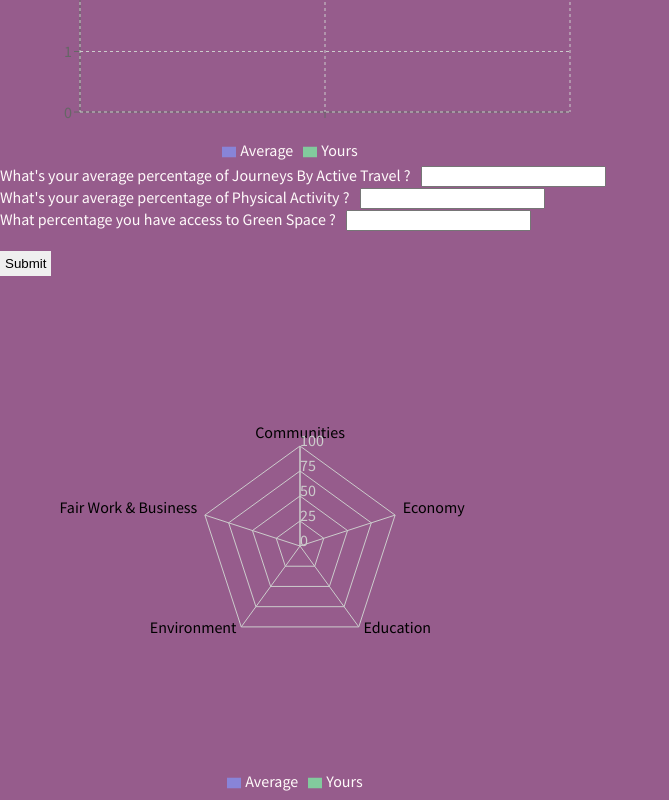
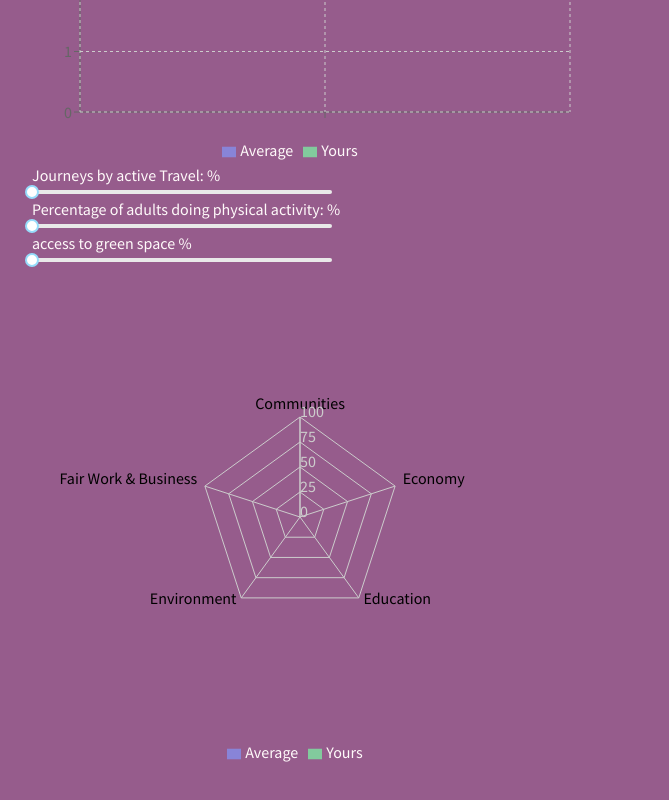
Before and after one commit to rurigrass/beyond-green-test, a React (Create React App) app: page / in a window 1280 px wide. Shown: the part 763-1563 px from the top of the page, without its empty margins (0-669 px from the left). After the commit the page ends 1534 px from the top, so only its background shows below. Built offline with nearby package versions, Linux system fonts and the light colour scheme.

Commit message:
sliders added

```diff
--- a/src/components/RadarCalculations.js
+++ b/src/components/RadarCalculations.js
@@ -8,31 +8,44 @@ class RadarCalculations extends React.Component {
     };
   }
 
-  countCommunities() {
-    var communitiesCounter = 0;
-    for( var i=0; i<3; i++){
-      if(this.props.communitiesArray[i]>0){
-        communitiesCounter++;
-      }
-    }
-    return communitiesCounter
+  communitiesData() {
+    // var communitiesCounter = 0;
+    // for( var i=0; i<3; i++){
+    //   if(this.props.communitiesArray[i]>0){
+    //     communitiesCounter++;
+    //   }
+    // }
+    // console.log("before filter" +this.props.communitiesArray);
+
+    return this.props.communitiesArray.filter(c => !isNaN(c) );
+    // 10 - keep
+    // 0 - keep
+    // NaN - don't keep
   }
 
   totalCommunities() {
-    var communitiesTotal = 0;
-    for(var i=0; i<this.countCommunities(); i++){
-      communitiesTotal = communitiesTotal + this.props.communitiesArray[i];
-    }
-    return communitiesTotal
+    // var communitiesTotal = 0;
+    // for(var i=0; i<this.countCommunities(); i++){
+    //   communitiesTotal = communitiesTotal + this.props.communitiesArray[i];
+    // }
+    // console.log("before filter "+this.props.communitiesArray);
+    const commData = this.communitiesData();
+    // console.log("after filter "+commData);
+    const result = commData.reduce( (accumulator, currentValue) => accumulator + currentValue , 0);
+    // console.log("after sum "+result);
+
+    return result;
+
   }
 
   averageCommunities() {
-    const average = this.totalCommunities() / this.countCommunities();
+    const average = this.totalCommunities() / this.communitiesData().length;
+    // console.log(average);
     return average
   }
 
   render() {
-    console.log(this.totalCommunities());
+    // console.log(this.totalCommunities());
     return(
       <div>
         <RadarGraphComponent communities={this.averageCommunities()}/>
--- a/src/components/RadarFormView.js
+++ b/src/components/RadarFormView.js
@@ -1,35 +1,35 @@
 import React from 'react';
+import Slider from 'rc-slider';
+import 'rc-slider/assets/index.css';
 
 const RadarFormView = (props) => {
 
-  function handleSubmit(event){
-    event.preventDefault();
-    props.handleActiveTravelInput(event);
-    props.handlePhysicalActivityInput(event);
-    props.handleGreenSpaceInput(event);
+  function handleActiveTravelChange(number){
+    props.handleActiveTravelSlider(number);
+  }
+
+  function handleActivePhysicalActivityChange(number){
+    props.handleActivePhysicalActivitySlider(number);
+  }
+
+  function handleAccessToGreenSpaceChange(number){
+    props.handleAccessToGreenSpaceSlider(number);
   }
 
   return(
-      <form onSubmit={handleSubmit}>
-        <div className='radar-form-queries'>
-          <label htmlFor='active_travel_input'>What's your average percentage of Journeys By Active Travel ?</label>
-          <input type='number' id='active_travel_input'/>
-          <br/>
-        </div>
-        <div className='radar-form-queries'>
-          <label htmlFor='physical_activity_input'>What's your average percentage of Physical Activity ?</label>
-          <input type='number' id='physical_activity_input'/>
-          <br/>
-        </div>
-        <div className='radar-form-queries'>
-          <label htmlFor='green_space_input'>What percentage you have access to Green Space ?</label>
-        <input type='number' id='green_space_input'/>
-          <br/>
-        </div>
-        <button type="submit" id="submit" value="submit">Submit</button>
-      </form>
-    )
+    <div id="sliders">
+      <span> Journeys by active Travel: %{props.journeysByActiveTravelNumber}
+        <Slider id="active_travel" type="range" style={{width: 300}} min={0} max={100} step={1} defaultValue={0} onChange={handleActiveTravelChange}
+        /></span>
+        <span> Percentage of adults doing physical activity: %{props.adultsPhysicalActivityNumber}
+          <Slider id="physical_activity" type="range" style={{width: 300}} min={0} max={100} step={1} defaultValue={0} onChange={handleActivePhysicalActivityChange}
+          /></span>
+          <span> access to green space %{props.accessToGreenSpaceNumber}
+            <Slider id="access_to_green_space" type="range" style={{width: 300}} min={0} max={100} step={1} defaultValue={0} onChange={handleAccessToGreenSpaceChange}
+            /></span>
+          </div>
+        )
 
-}
+      }
 
-export default RadarFormView;
+      export default RadarFormView;
--- a/src/components/SliderBar.js
+++ b/src/components/SliderBar.js
@@ -1,10 +1,5 @@
-// import React from 'react';
-// import InputRange from 'react-input-range';
 import React from 'react';
 import Slider from 'rc-slider';
-// We can just import Slider or Range to reduce bundle size
-// import Slider from 'rc-slider/lib/Slider';
-// import Range from 'rc-slider/lib/Range';
 import 'rc-slider/assets/index.css';
 //
 class SliderBar extends React.Component {
--- a/src/containers/RadarContainerBox.js
+++ b/src/containers/RadarContainerBox.js
@@ -13,36 +13,34 @@ class RadarContainerBox extends React.Component {
       adultsPhysicalActivity: null,
       accessToGreenSpace: null
     }
-    this.handleActiveTravelInput = this.handleActiveTravelInput.bind(this);
-    this.handlePhysicalActivityInput = this.handlePhysicalActivityInput.bind(this);
-    this.handleGreenSpaceInput = this.handleGreenSpaceInput.bind(this);
-  }
-
-  handleActiveTravelInput(event){
-    const activeTravelInput = parseInt((event.target.active_travel_input.value), 10);
-    this.setState({journeysByActiveTravel: activeTravelInput});
-  }
-
-  handlePhysicalActivityInput(event){
-    const physicalActivityInput = parseInt((event.target.physical_activity_input.value), 10);
-    this.setState({adultsPhysicalActivity: physicalActivityInput});
-  }
-
-  handleGreenSpaceInput(event){
-    const greenSpaceInput = parseInt((event.target.green_space_input.value), 10);
-    this.setState({accessToGreenSpace: greenSpaceInput});
+    this.handleActiveTravelSlider = this.handleActiveTravelSlider.bind(this);
+    this.handleActivePhysicalActivitySlider = this.handleActivePhysicalActivitySlider.bind(this);
+    this.handleAccessToGreenSpaceSlider = this.handleAccessToGreenSpaceSlider.bind(this);
   }
 
 
+  handleActiveTravelSlider(number){
+    this.setState({journeysByActiveTravel: number});
+  }
 
+  handleActivePhysicalActivitySlider(number){
+    this.setState({adultsPhysicalActivity: number})
+  }
+
+  handleAccessToGreenSpaceSlider(number){
+    this.setState({accessToGreenSpace: number})
+  }
 
   render(){
     return(
       <div className='container-radar-contents'>
         <RadarFormView
-          handleActiveTravelInput={this.handleActiveTravelInput}
-          handlePhysicalActivityInput={this.handlePhysicalActivityInput}
-          handleGreenSpaceInput={this.handleGreenSpaceInput}
+          handleActiveTravelSlider={this.handleActiveTravelSlider}
+          handleActivePhysicalActivitySlider={this.handleActivePhysicalActivitySlider}
+          handleAccessToGreenSpaceSlider={this.handleAccessToGreenSpaceSlider}
+          journeysByActiveTravelNumber={this.state.journeysByActiveTravel}
+          adultsPhysicalActivityNumber={this.state.adultsPhysicalActivity}
+          accessToGreenSpaceNumber={this.state.accessToGreenSpace}
         />
 
         <RadarCalculations
--- a/src/index.css
+++ b/src/index.css
@@ -61,3 +61,7 @@ input, select {
   margin-top: 0px;
   margin-bottom: 0px;
 }
+
+#sliders {
+  margin-left: 2rem;
+}
```
